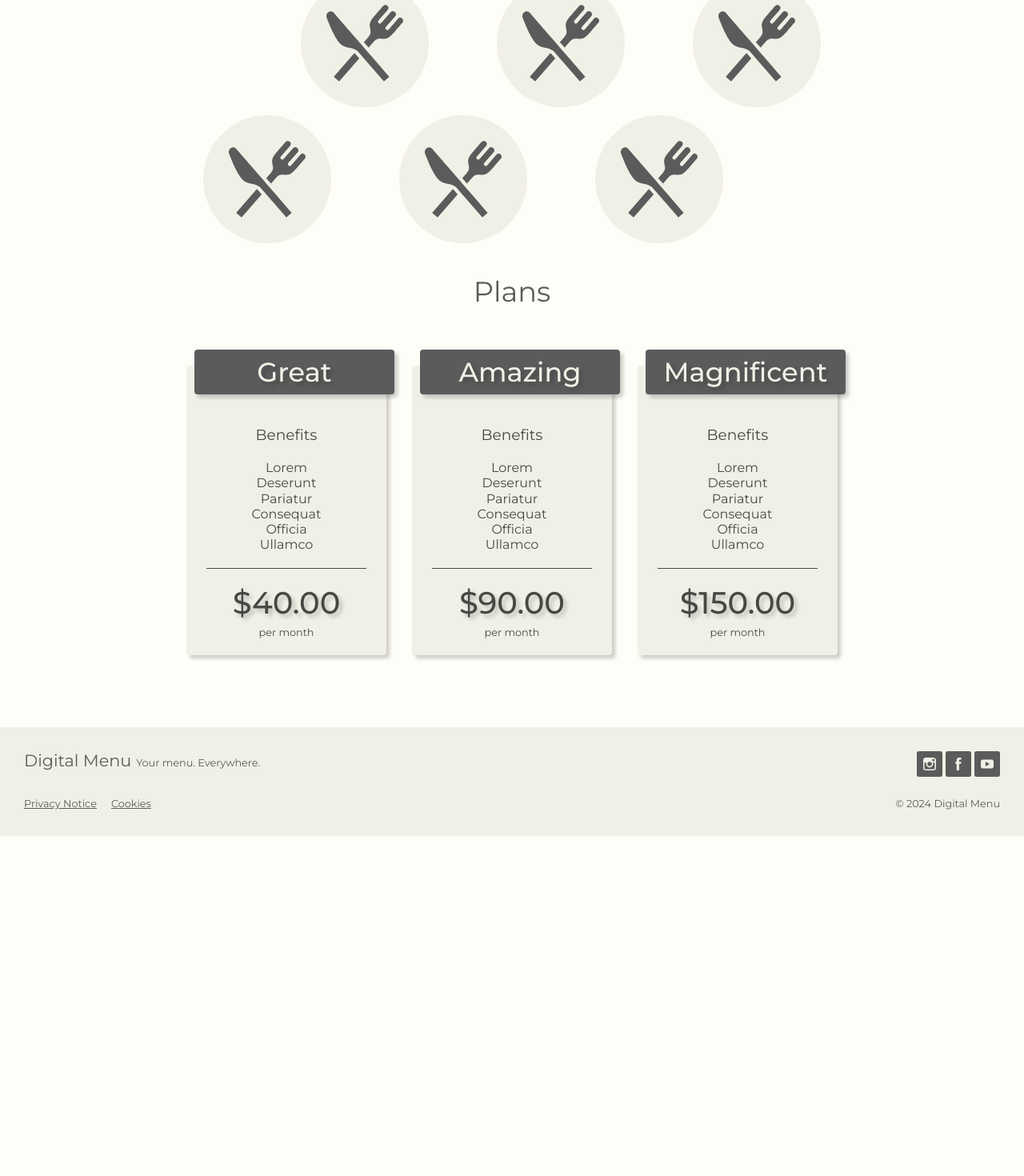
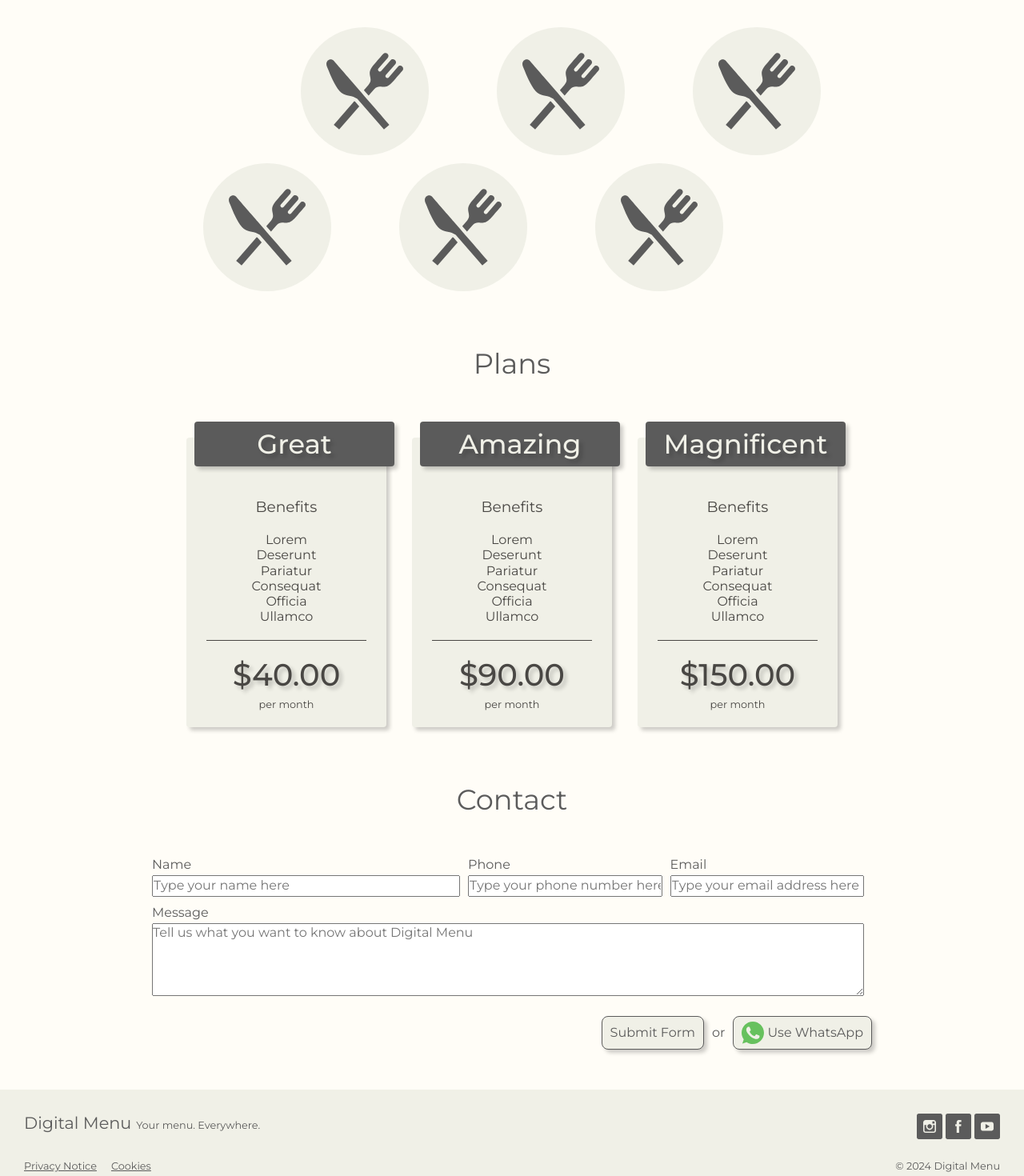
Before and after one commit to mikaelmicheline/digitalmenu, a Vue app in the folder frontend/: page / in a window 1280 px wide. Shown: the part 1250-2720 px from the top of the page at 80% size. Before the commit the page ends 2295 px from the top, so only its background shows below. Built offline with nearby package versions, Linux system fonts and the light colour scheme.

Commit message:
add home contact section

```diff
--- a/frontend/src/App.vue
+++ b/frontend/src/App.vue
@@ -78,6 +78,44 @@ a {
   cursor: pointer;
 }
 
+label,
+button,
+textarea,
+select,
+input {
+  font-family: inherit;
+  font-size: inherit;
+  color: var(--font-1);
+}
+
+textarea:focus,
+select:focus,
+input:focus {
+  font-family: inherit;
+  font-size: inherit;
+  color: var(--font-1);
+}
+
+:root[data-theme="dark"] textarea,
+:root[data-theme="dark"] select,
+:root[data-theme="dark"] input {
+  font-family: inherit;
+  font-size: inherit;
+  color: var(--background-1);
+}
+
+:root[data-theme="dark"] textarea:focus,
+:root[data-theme="dark"] select:focus,
+:root[data-theme="dark"] input:focus {
+  font-family: inherit;
+  font-size: inherit;
+  color: var(--background-1);
+}
+
+button {
+  cursor: pointer;
+}
+
 @media only screen and (min-width: 640px) {
   h1 {
     font-size: 2rem;
--- a/frontend/src/views/home/HomeView.vue
+++ b/frontend/src/views/home/HomeView.vue
@@ -5,6 +5,7 @@
     <HomeAbout />
     <HomePartners />
     <HomePlans />
+    <HomeContact />
     <HomeFooter />
   </main>
 </template>
@@ -15,6 +16,7 @@ import HomeHero from './components/HomeHero.vue'
 import HomeAbout from './components/HomeAbout.vue'
 import HomePartners from './components/HomePartners.vue'
 import HomePlans from './components/HomePlans.vue'
+import HomeContact from './components/HomeContact.vue'
 import HomeFooter from './components/HomeFooter.vue'
 </script>
 
--- a/frontend/src/views/home/components/HomeAbout.vue
+++ b/frontend/src/views/home/components/HomeAbout.vue
@@ -10,6 +10,7 @@
     </div>
 
     <div class="about-text">
+
       <p>
         Amet magna ipsum id esse mollit <em>reprehenderit</em> est non elit aute labore.
         Exercitation sit nisi aute excepteur. Do officia id amet adipisicing tempor cillum.
@@ -20,7 +21,9 @@
         cupidatat duis sunt. Irure <em>labore minim</em> sint.
         Tempor quis commodo et reprehenderit irure ex sunt duis.
       </p>
-      <a href="#whatsapp">Contact us now</a>
+
+      <WhatsAppLink>Contact us now</WhatsAppLink>
+
     </div>
 
   </div>
@@ -29,12 +32,13 @@
 </template>
 
 <script lang="ts" setup>
+import WhatsAppLink from './WhatsAppLink.vue'
 </script>
 
 <style scoped>
 
 section {
-  margin: 30px 10px 0 10px;
+  margin: 50px 10px 0 10px;
   scroll-margin-top: 80px;
 }
 
@@ -57,41 +61,12 @@ h2 {
 }
 
 .about-text > p:last-of-type {
-  margin-top: 20px;
+  margin: 20px 0;
 }
 
 .about-text em {
   font-style: italic;
   font-weight: 600;
-}
-
-.about-text a {
-  margin: 20px auto 0 auto;
-  padding: 6px 20px;
-  border: 1px solid var(--font-1);
-  border-radius: 8px;
-  transition: transform 0.2s ease-in-out;
-  box-shadow: 4px 4px 5px rgba(0, 0, 0, 0.2);
-  display: flex;
-  flex-direction: row;
-  justify-items: center;
-  align-items: center;
-  width: 180px;
-}
-
-.about-text a:hover {
-  transform: scale(1.02);
-}
-
-.about-text a::before {
-  content: "";
-  display: inline-block;
-  width: 28px;
-  height: 28px;
-  background-image: url(/src/assets/whatsapp.svg);
-  background-position: center;
-  background-size: 100%;
-  background-repeat: no-repeat;
 }
 
 .about-image-container {
@@ -112,7 +87,7 @@ h2 {
 
 @media only screen and (min-width: 640px) {
   section {
-    margin: 40px 20px 0 20px;
+    margin: 60px 20px 0 20px;
   }
 
   .about-content {
@@ -126,7 +101,7 @@ h2 {
 
 @media only screen and (min-width: 800px) {
   section {
-    margin: 40px 30px 0 30px;
+    margin: 70px 30px 0 30px;
   }
 
   .about-content {
--- /dev/null
+++ b/frontend/src/views/home/components/HomeContact.vue
@@ -0,0 +1,174 @@
+<template>
+  <section id="contact">
+
+  <h2>Contact</h2>
+
+  <form @submit.prevent="submitForm">
+
+    <div class="form-controls">
+
+      <div class="form-control form-name">
+        <label for="contact-name">Name</label>
+        <input id="contact-name" name="contact-name" ref="contactName" type="text" placeholder="Type your name here" required />
+      </div>
+
+      <div class="form-control form-phone">
+        <label for="contact-phone">Phone</label>
+        <input id="contact-phone" name="contact-phone" ref="contactPhone" type="text" placeholder="Type your phone number here" required />
+      </div>
+
+      <div class="form-control form-email">
+        <label for="contact-email">Email</label>
+        <input id="contact-email" name="contact-email" ref="contactEmail" type="email" placeholder="Type your email address here" required />
+      </div>
+
+      <div class="form-control form-message">
+        <label for="contact-message">Message</label>
+        <textarea id="contact-message" name="contact-message" ref="contactMessage" rows="4" placeholder="Tell us what you want to know about Digital Menu" required />
+      </div>
+
+    </div>
+
+    <footer class="form-buttons">
+
+      <HomeContactSubmitButton :disabled="messageSent">{{ submitFormButtonMessage }}</HomeContactSubmitButton>
+      <span> or </span>
+      <WhatsAppLink>Use WhatsApp</WhatsAppLink>
+
+    </footer>
+
+  </form>
+
+  </section>
+</template>
+
+<script lang="ts" setup>
+import { ref } from 'vue'
+import HomeContactSubmitButton from './HomeContactSubmitButton.vue'
+import WhatsAppLink from './WhatsAppLink.vue'
+
+const submitFormButtonMessage = ref<string>('Submit Form')
+const messageSent = ref<boolean>(false)
+
+const contactName = ref()
+const contactPhone = ref()
+const contactEmail = ref()
+const contactMessage = ref()
+
+function submitForm () {
+  messageSent.value = true
+  submitFormButtonMessage.value = 'Sending...'
+
+  setTimeout(() => {
+    submitFormButtonMessage.value = 'Message Sent!'
+    contactName.value.value = ''
+    contactPhone.value.value = ''
+    contactEmail.value.value = ''
+    contactMessage.value.value = ''
+  }, 1000)
+}
+</script>
+
+<style scoped>
+
+section {
+  margin: 50px 10px 0 10px;
+  scroll-margin-top: 80px;
+}
+
+h2 {
+  text-align: center;
+}
+
+form {
+  display: block;
+  margin: 30px auto 0 auto;
+  max-width: 900px;
+}
+
+.form-controls {
+  display: flex;
+  flex-direction: row;
+  flex-wrap: wrap;
+  justify-content: flex-start;
+  align-items: stretch;
+  width: 100%;
+}
+
+.form-control {
+  margin: 0 10px 10px 0;
+}
+
+.form-control label {
+  display: block;
+  margin-bottom: 4px;
+}
+
+.form-control input,
+.form-control textarea {
+  line-height: 1.4;
+  width: 100%;
+}
+
+.form-control.form-name {
+  flex: 2 1 300px;
+}
+
+.form-control.form-phone {
+  flex: 1 1 200px;
+}
+
+.form-control.form-email {
+  flex: 1 1 200px;
+}
+
+.form-control.form-message {
+  flex: 1 1 600px;
+}
+
+.form-buttons {
+  width: 100%;
+  display: flex;
+  flex-direction: column;
+  align-items: center;
+  margin-top: 10px;
+}
+
+.form-buttons > span {
+  margin: 10px 0;
+}
+
+@media only screen and (min-width: 640px) {
+  .form-buttons {
+    display: flex;
+    flex-direction: row;
+    justify-content: flex-end;
+    margin-top: 10px;
+  }
+
+  .form-buttons > span {
+    margin: 0 10px;
+  }
+}
+
+@media only screen and (min-width: 640px) {
+  section {
+    margin: 60px 20px 0 20px;
+  }
+
+  form {
+    margin: 40px auto 0 auto;
+  }
+}
+
+@media only screen and (min-width: 800px) {
+  section {
+    margin: 70px 30px 0 30px;
+  }
+
+  form {
+    margin: 50px auto 0 auto;
+  }
+}
+
+</style>
--- /dev/null
+++ b/frontend/src/views/home/components/HomeContactSubmitButton.vue
@@ -0,0 +1,35 @@
+<template>
+  <button type="submit" href="#whatsapp">
+    <slot></slot>
+  </button>
+</template>
+
+<script lang="ts" setup>
+</script>
+
+<style scoped>
+button {
+  padding: 6px 10px;
+  border: 1px solid var(--font-1);
+  border-radius: 8px;
+  transition: transform 0.2s ease-in-out;
+  box-shadow: 4px 4px 5px rgba(0, 0, 0, 0.2);
+  display: inline-block;
+  height: 42px;
+  background-color: var(--background-2);
+}
+
+button:disabled {
+  opacity: 0.6;
+}
+
+button:enabled:hover {
+  transform: scale(1.02);
+}
+
+button:enabled:active {
+  transform: scale(1.02);
+  background-color: var(--background-1);
+}
+
+</style>
--- a/frontend/src/views/home/components/HomePartners.vue
+++ b/frontend/src/views/home/components/HomePartners.vue
@@ -39,7 +39,7 @@
 <style scoped>
 
 section {
-  margin: 30px 10px 0 10px;
+  margin: 50px 10px 0 10px;
   scroll-margin-top: 80px;
 }
 
@@ -151,13 +151,13 @@ h2 {
 
 @media only screen and (min-width: 640px) {
   section {
-    margin: 40px 20px 0 20px;
+    margin: 60px 20px 0 20px;
   }
 }
 
 @media only screen and (min-width: 800px) {
   section {
-    margin: 40px 30px 0 30px;
+    margin: 70px 30px 0 30px;
   }
 
   .partners-content {
--- a/frontend/src/views/home/components/HomePlan.vue
+++ b/frontend/src/views/home/components/HomePlan.vue
@@ -33,9 +33,8 @@ const planInfo = defineProps<{
   color: var(--font-2);
   max-width: 250px;
   min-width: 220px;
-  margin: 0 16px;
+  margin: 40px 16px 0 16px;
   flex: 1 1 220px;
-  margin-bottom: 40px;
   box-shadow: 4px 4px 5px rgba(0, 0, 0, 0.2);
   transition: transform 0.2s ease-in-out;
   position: relative;
--- a/frontend/src/views/home/components/HomePlans.vue
+++ b/frontend/src/views/home/components/HomePlans.vue
@@ -19,7 +19,7 @@ import HomePlan from './HomePlan.vue'
 <style scoped>
 
 section {
-  margin: 30px 10px 0 10px;
+  margin: 50px 10px 0 10px;
   scroll-margin-top: 80px;
 }
 
@@ -31,7 +31,7 @@ h2 {
   display: flex;
   flex-direction: row;
   flex-wrap: wrap;
-  margin: 50px auto 0 auto;
+  margin: 10px auto 0 auto;
   max-width: 900px;
   justify-content: center;
   align-items: center;
@@ -39,21 +39,21 @@ h2 {
 
 @media only screen and (min-width: 640px) {
   section {
-    margin: 40px 20px 0 20px;
+    margin: 60px 20px 0 20px;
   }
 
   .plans-content {
-    margin: 60px auto 0 auto;
+    margin: 20px auto 0 auto;
   }
 }
 
 @media only screen and (min-width: 800px) {
   section {
-    margin: 40px 30px 0 30px;
+    margin: 70px 30px 0 30px;
   }
 
   .plans-content {
-    margin: 70px auto 0 auto;
+    margin: 30px auto 0 auto;
   }
 }
 
--- /dev/null
+++ b/frontend/src/views/home/components/WhatsAppLink.vue
@@ -0,0 +1,50 @@
+<template>
+  <a href="#whatsapp">
+    <span>
+      <slot></slot>
+    </span>
+  </a>
+</template>
+
+<script lang="ts" setup>
+</script>
+
+<style scoped>
+a {
+  padding: 6px 10px;
+  border: 1px solid var(--font-1);
+  border-radius: 8px;
+  transition: transform 0.2s ease-in-out;
+  box-shadow: 4px 4px 5px rgba(0, 0, 0, 0.2);
+  display: inline-flex;
+  justify-content: center;
+  align-items: center;
+  height: 42px;
+  background-color: var(--background-2);
+}
+
+a:hover {
+  transform: scale(1.02);
+}
+
+a span {
+  width: calc(100% - 32px);
+  display: inline-flex;
+  height: 100%;
+  justify-content: center;
+  align-items: center;
+}
+
+a::before {
+  content: "";
+  display: inline-block;
+  width: 28px;
+  height: 28px;
+  margin-right: 4px;
+  background-image: url(/src/assets/whatsapp.svg);
+  background-position: center;
+  background-size: 100%;
+  background-repeat: no-repeat;
+}
+
+</style>
```
